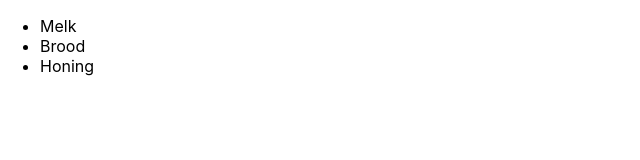
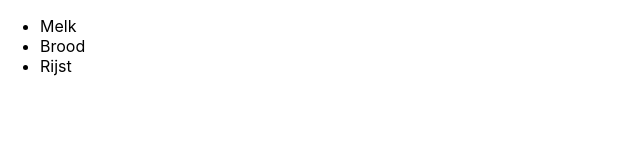
Before and after one commit to PasquinelP/L33-React-my-groceries-app, a React (Create React App) app: page / in a window 1280 px wide. Shown: the top 160 px of the page, without its empty margins (0-640 px from the left). Built offline with nearby package versions, Linux system fonts and the light colour scheme.

Commit message:
create seperate component for list item and render it in the list

```diff
--- a/src/components/List.js
+++ b/src/components/List.js
@@ -1,4 +1,5 @@
 import React, {Component} from "react";
+import ListItem from './ListItem'
 
 class List extends Component {
   constructor() {
@@ -9,11 +10,11 @@ class List extends Component {
   render() {
     return (
       <ul>
-        <li>Melk</li>
-        <li>Brood</li>
-        <li>Honing</li>
+        <ListItem title="Melk" />
+        <ListItem title="Brood" />
+        <ListItem title="Rijst" />
       </ul>
-    )}
+    );}
 
 }
 
--- /dev/null
+++ b/src/components/ListItem.js
@@ -0,0 +1,9 @@
+import React from 'react'
+
+function ListItem(props) {
+  return (
+    <li>{props.title}</li>
+  )
+}
+
+export default ListItem
```
